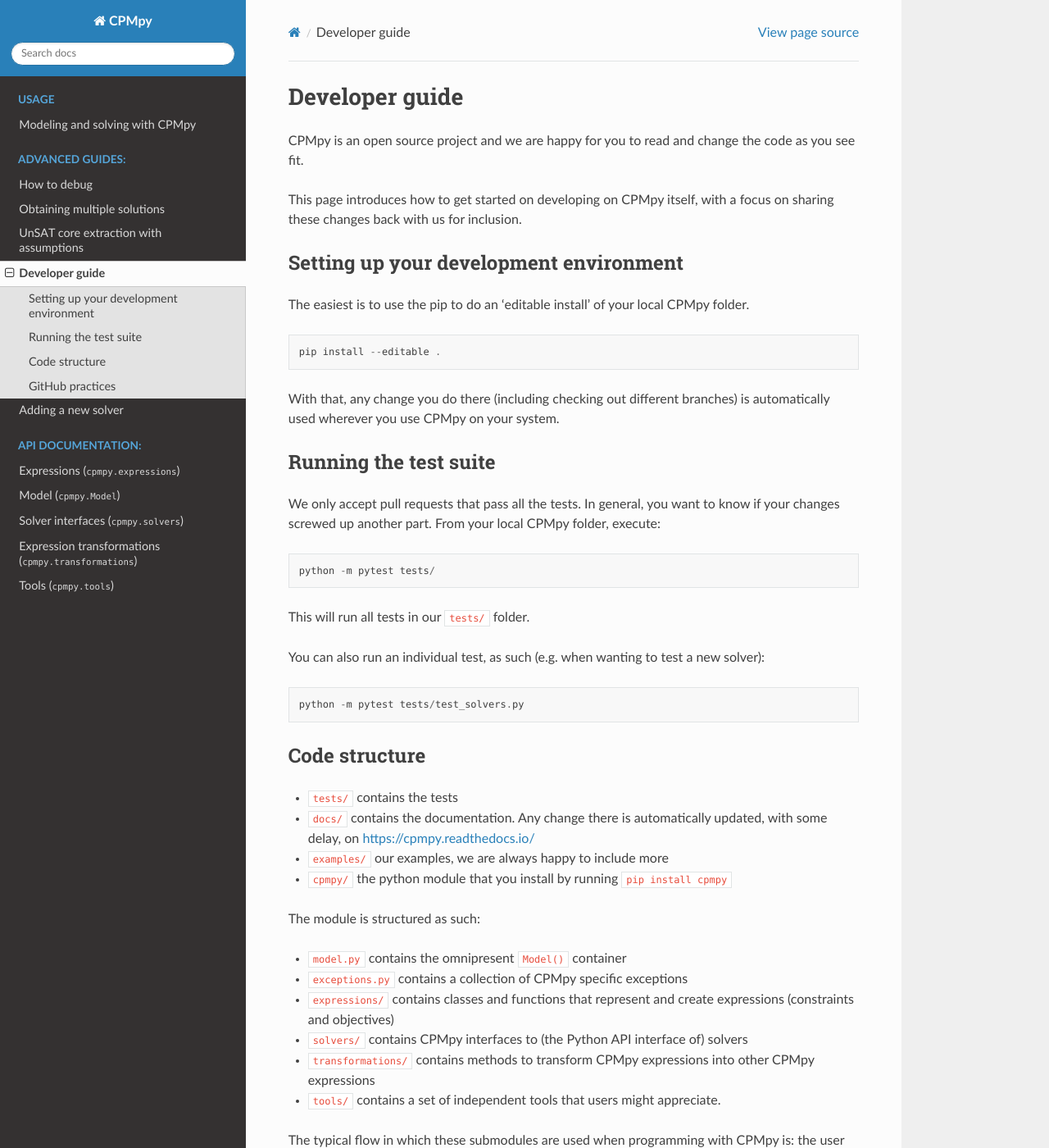
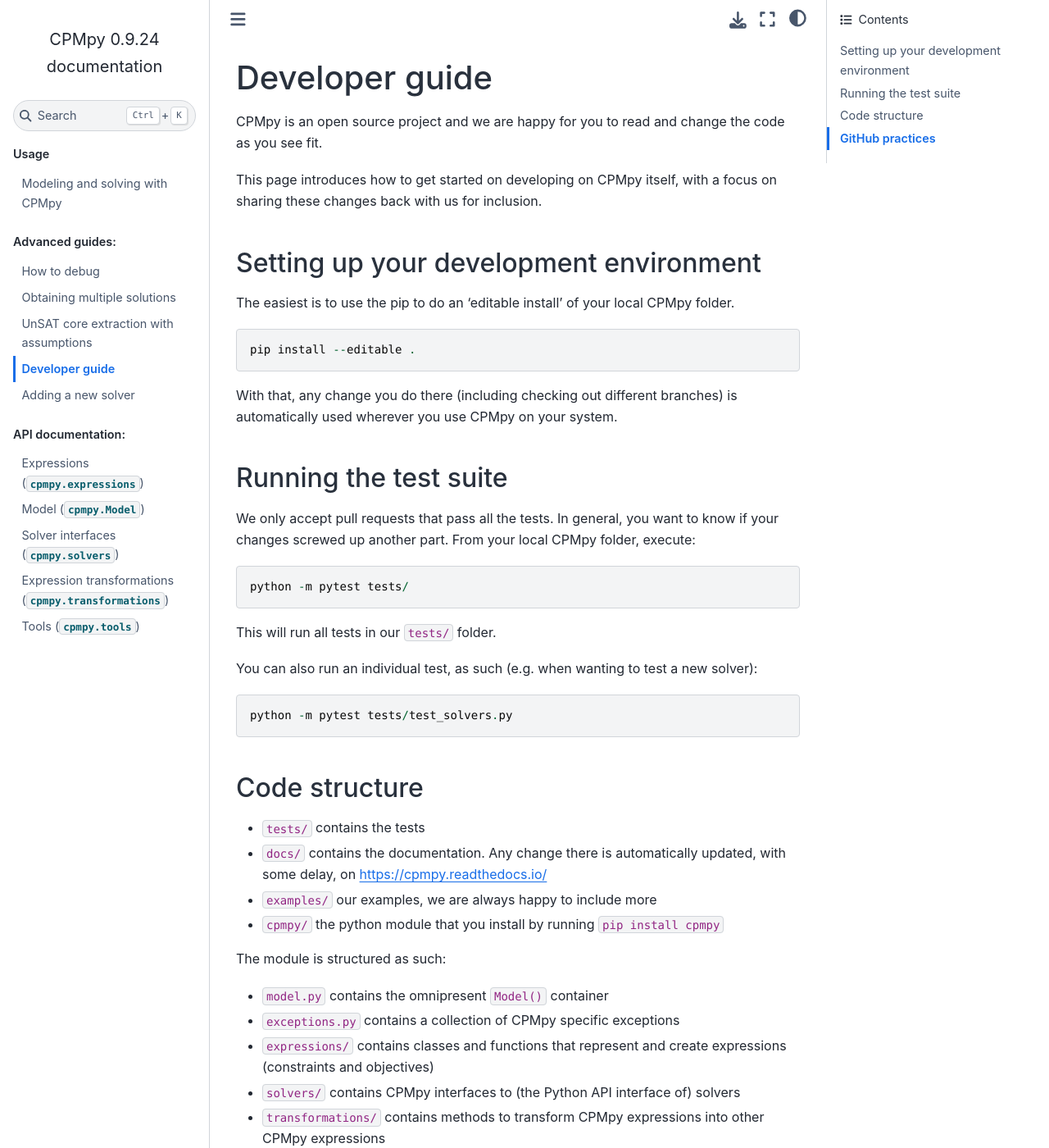
Before and after one commit to CPMpy/cpmpy, a Sphinx documentation site: the page built from docs/developers.md, in a window 1280 px wide and 1400 px high. Shown: the whole window at 82% size. Built offline with Sphinx 7.4.7 and the Sphinx Book theme 1.1.4, drawn with Linux system fonts in a browser that asks for light colours; pages that are not in the unit, such as notebooks, are missing from menus; some of the changed text lies outside the part shown.

Commit message:
Nicer sphinx theme

```diff
--- a/docs/conf.py
+++ b/docs/conf.py
@@ -98,7 +98,7 @@
 # The theme to use for HTML and HTML Help pages.  See the documentation for
 # a list of builtin themes.
 #
-html_theme = "sphinx_rtd_theme"
+html_theme = 'sphinx_book_theme'
 
 # Add any paths that contain custom static files (such as style sheets) here,
 # relative to this directory. They are copied after the builtin static files,
```
